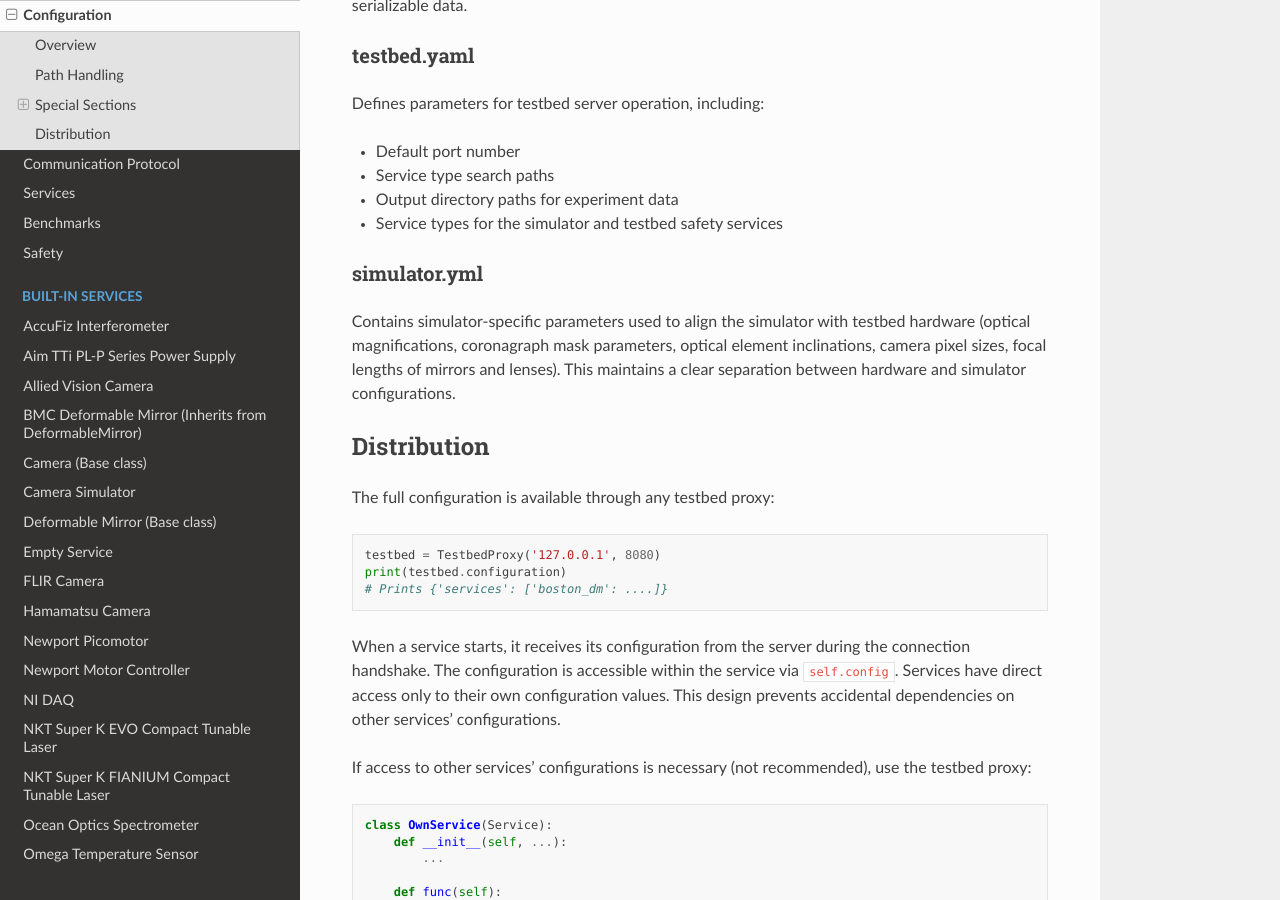
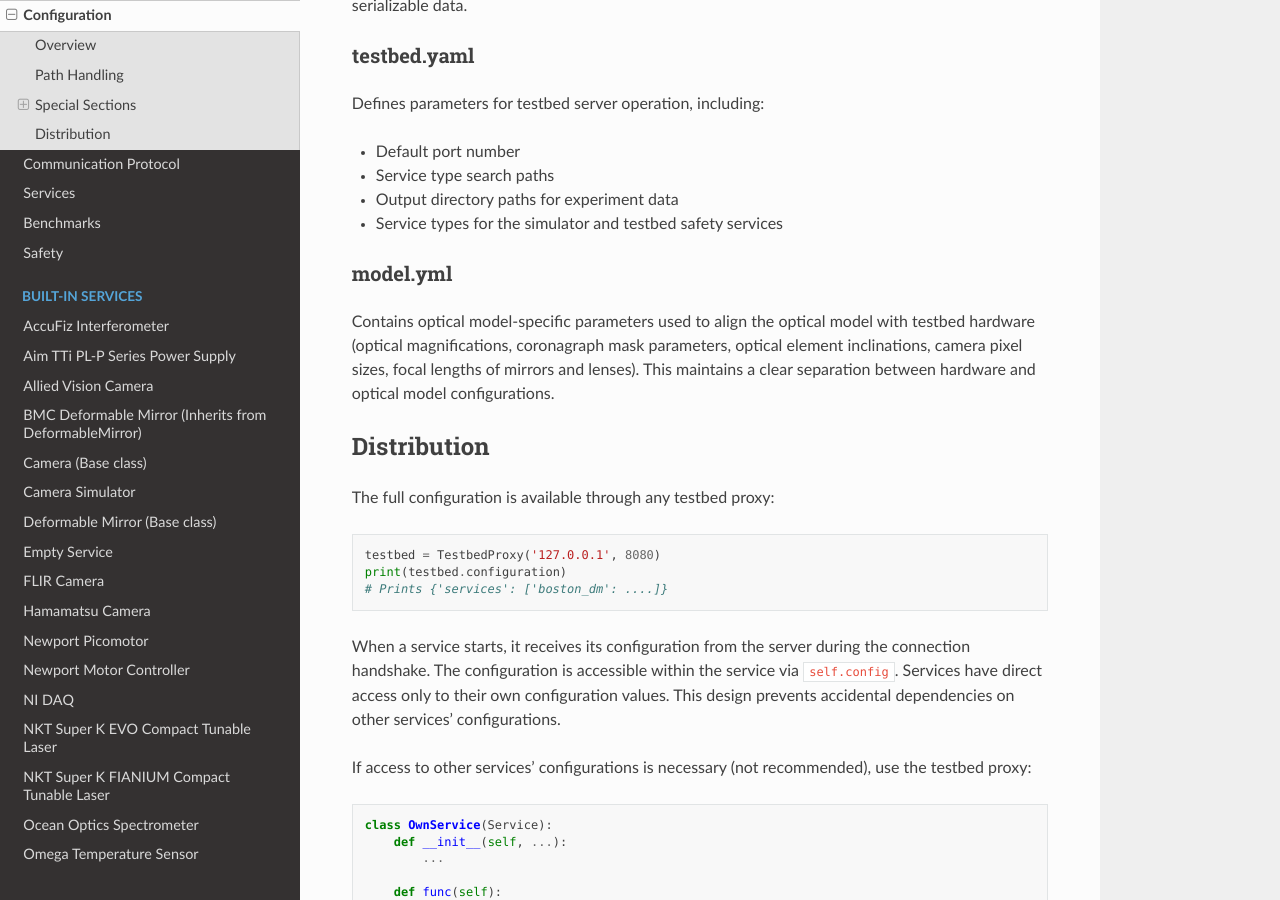
Before and after one commit to spacetelescope/catkit2, a Sphinx documentation site: the page built from docs/configuration.rst, in a window 1280 px wide and 900 px high, scrolled down 1117 px. Built offline with Sphinx 7.4.7 and the Read the Docs theme 3.1.0, drawn with Linux system fonts in a browser that asks for light colours.

Commit message:
Rename simulator.yml to model.yml

```diff
--- a/docs/configuration.rst
+++ b/docs/configuration.rst
@@ -44,10 +44,10 @@ Defines parameters for testbed server operation, including:
 * Output directory paths for experiment data
 * Service types for the simulator and testbed safety services
 
-simulator.yml
+model.yml
 ~~~~~~~~~~~~~
 
-Contains simulator-specific parameters used to align the simulator with testbed hardware (optical magnifications, coronagraph mask parameters, optical element inclinations, camera pixel sizes, focal lengths of mirrors and lenses). This maintains a clear separation between hardware and simulator configurations.
+Contains optical model-specific parameters used to align the optical model with testbed hardware (optical magnifications, coronagraph mask parameters, optical element inclinations, camera pixel sizes, focal lengths of mirrors and lenses). This maintains a clear separation between hardware and optical model configurations.
 
 Distribution
 ------------
--- a/docs/services/newport_xps_q8.rst
+++ b/docs/services/newport_xps_q8.rst
@@ -29,8 +29,8 @@ Configuration
         default: 0.001
         lyot_theta: 0.01
 
-      # Any update to the values below might require an update in simulator.yml.
-      # Any difference with the values in simulator.yml will cause a misalignment between your hardware and the simulator.
+      # Any update to the values below might require an update in model.yml.
+      # Any difference with the values in model.yml will cause a misalignment between your hardware and the simulator.
       motors:
 
         example_motor:
--- a/docs/testbed_implementation.rst
+++ b/docs/testbed_implementation.rst
@@ -126,8 +126,8 @@ processing requests when you attempt to shut it down, as this can sometimes dela
 By default, the ``my_testbed`` package includes a simple simulator service that runs when the server starts in simulated mode.
 Instead of calling the hardware services defined by the hardware service type in each service configuration section,
 the simulator service calls on the sample optical model defined in ``my_testbed_optical_model.py``. This optical model
-simulates a simple pupil mask and a camera, and its parameters are read from ``config/simulator.yml``. By talking to the
-simulated camear, can access the simulated camera images generated by the optical model.
+simulates a simple pupil mask and a camera, and its parameters are read from ``config/model.yml``. By talking to the
+simulated camera, can access the simulated camera images generated by the optical model.
 
 
 Example: Access Camera Images
```
Also changed, not shown: 1 other file.
